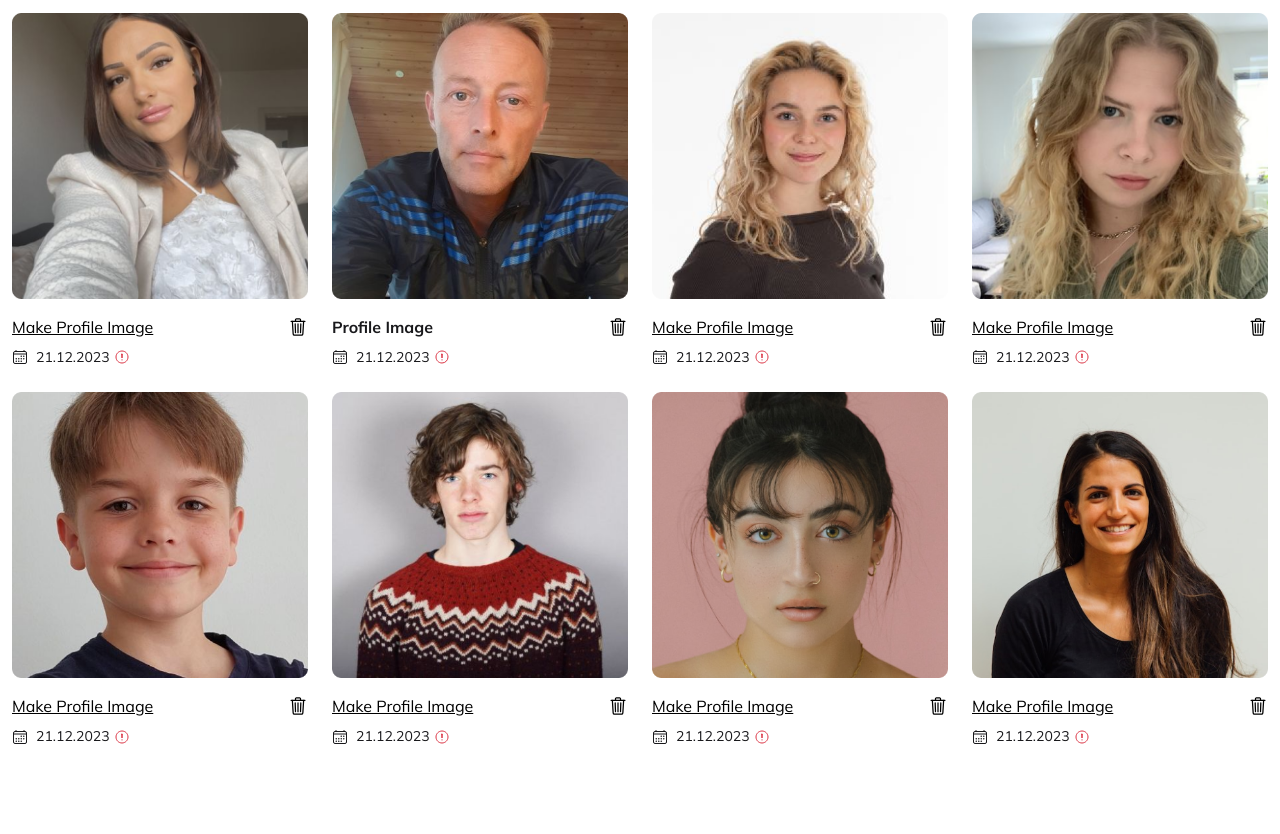
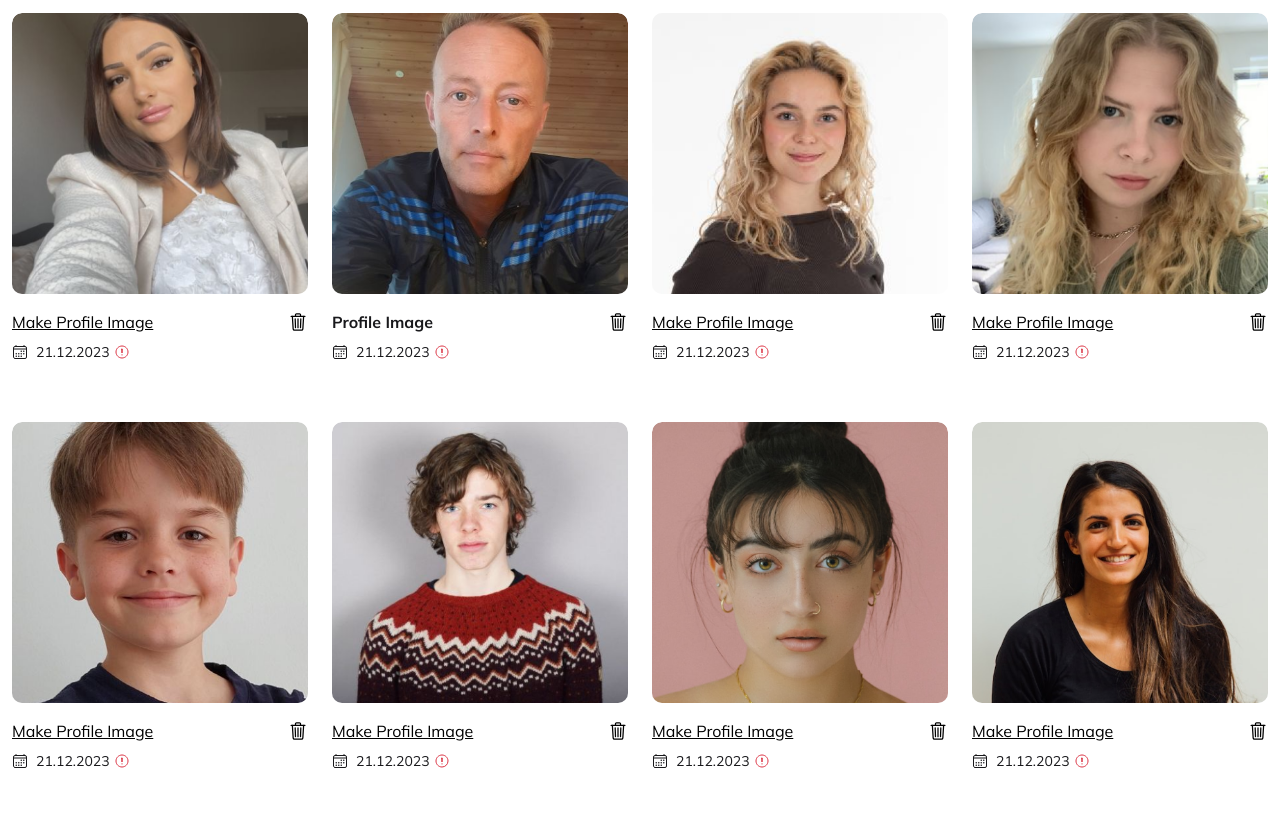
Before and after one commit to gursewak-sohi/OC_Gu, a plain HTML site: page upload-image-profile.html in a window 1280 px wide. Shown: the part 718-1552 px from the top of the page. Drawn offline with nearby package versions, Linux system fonts and the light colour scheme.

Commit message:
upload-image-profile

```diff
--- a/upload-image-profile.html
+++ b/upload-image-profile.html
@@ -179,7 +179,7 @@
         <!-- header end here -->
         <div class="clearfix"></div>
 
-        <section class="entry-content pt-40 pb-100">
+        <section class="entry-content pt-40">
             <div class="container">
                 <div class="row">
                     <div class="col-12">
@@ -222,10 +222,16 @@
                         <h2 class="fw-bold">Your Images</h2>
                     </div>
                 </div>
+
+            </div>
+        </section>
+
+        <section class="latestProfileSection pt-0 mt-2 pb-100">
+            <div class="container">
                 <div class="row">
                     <div class="col-6 col-sm-4 col-md-3 mb-3 mb-md-4">
-                        <div class="uploaded-image">
-                            <img class="img-fluid" src="img/profile-1.png" alt="upload" />
+                        <div class="profileItem">
+                            <div class="profileCard" style="background-image: url(img/profile-1.png);"></div>
                             <div class="d-flex justify-content-between mt-2 mt-sm-3">
                                 <div class="d-flex flex-column">
                                     <a class="text-decoration-underline fs-6 fs-sm-7 d-inline-block mb-2" href="javascript:;">Make Profile Image</a>
@@ -246,8 +252,8 @@
                         </div>
                     </div>
                     <div class="col-6 col-sm-4 col-md-3 mb-3 mb-md-4">
-                        <div class="uploaded-image">
-                            <img class="img-fluid" src="img/profile-2.png" alt="upload" />
+                        <div class="profileItem">
+                            <div class="profileCard" style="background-image: url(img/profile-2.png);"></div>
                             <div class="d-flex justify-content-between mt-2 mt-sm-3">
                                 <div class="d-flex flex-column">
                                     <div class="fw-bold fs-6 fs-sm-7 d-inline-block mb-2">Profile Image</div>
@@ -268,8 +274,8 @@
                         </div>
                     </div>
                     <div class="col-6 col-sm-4 col-md-3 mb-3 mb-md-4">
-                        <div class="uploaded-image">
-                            <img class="img-fluid" src="img/profile-3.png" alt="upload" />
+                        <div class="profileItem">
+                            <div class="profileCard" style="background-image: url(img/profile-3.png);"></div>
                             <div class="d-flex justify-content-between mt-2 mt-sm-3">
                                 <div class="d-flex flex-column">
                                     <a class="text-decoration-underline fs-6 fs-sm-7 d-inline-block mb-2" href="javascript:;">Make Profile Image</a>
@@ -290,8 +296,8 @@
                         </div>
                     </div>
                     <div class="col-6 col-sm-4 col-md-3 mb-3 mb-md-4">
-                        <div class="uploaded-image">
-                            <img class="img-fluid" src="img/profile-4.png" alt="upload" />
+                        <div class="profileItem">
+                            <div class="profileCard" style="background-image: url(img/profile-4.png);"></div>
                             <div class="d-flex justify-content-between mt-2 mt-sm-3">
                                 <div class="d-flex flex-column">
                                     <a class="text-decoration-underline fs-6 fs-sm-7 d-inline-block mb-2" href="javascript:;">Make Profile Image</a>
@@ -312,8 +318,8 @@
                         </div>
                     </div>
                     <div class="col-6 col-sm-4 col-md-3 mb-3 mb-md-4">
-                        <div class="uploaded-image">
-                            <img class="img-fluid" src="img/profile-5.png" alt="upload" />
+                        <div class="profileItem">
+                            <div class="profileCard" style="background-image: url(img/profile-5.png);"></div>
                             <div class="d-flex justify-content-between mt-2 mt-sm-3">
                                 <div class="d-flex flex-column">
                                     <a class="text-decoration-underline fs-6 fs-sm-7 d-inline-block mb-2" href="javascript:;">Make Profile Image</a>
@@ -334,8 +340,8 @@
                         </div>
                     </div>
                     <div class="col-6 col-sm-4 col-md-3 mb-3 mb-md-4">
-                        <div class="uploaded-image">
-                            <img class="img-fluid" src="img/profile-6.png" alt="upload" />
+                        <div class="profileItem">
+                            <div class="profileCard" style="background-image: url(img/profile-6.png);"></div>
                             <div class="d-flex justify-content-between mt-2 mt-sm-3">
                                 <div class="d-flex flex-column">
                                     <a class="text-decoration-underline fs-6 fs-sm-7 d-inline-block mb-2" href="javascript:;">Make Profile Image</a>
@@ -356,8 +362,8 @@
                         </div>
                     </div>
                     <div class="col-6 col-sm-4 col-md-3 mb-3 mb-md-4">
-                        <div class="uploaded-image">
-                            <img class="img-fluid" src="img/profile-7.png" alt="upload" />
+                        <div class="profileItem">
+                            <div class="profileCard" style="background-image: url(img/profile-7.png);"></div>
                             <div class="d-flex justify-content-between mt-2 mt-sm-3">
                                 <div class="d-flex flex-column">
                                     <a class="text-decoration-underline fs-6 fs-sm-7 d-inline-block mb-2" href="javascript:;">Make Profile Image</a>
@@ -378,8 +384,8 @@
                         </div>
                     </div>
                     <div class="col-6 col-sm-4 col-md-3 mb-3 mb-md-4">
-                        <div class="uploaded-image">
-                            <img class="img-fluid" src="img/profile-8.png" alt="upload" />
+                        <div class="profileItem">
+                            <div class="profileCard" style="background-image: url(img/profile-8.png);"></div>
                             <div class="d-flex justify-content-between mt-2 mt-sm-3">
                                 <div class="d-flex flex-column">
                                     <a class="text-decoration-underline fs-6 fs-sm-7 d-inline-block mb-2" href="javascript:;">Make Profile Image</a>
```
Also changed, not shown: profile-details.html (+0 -1 lines), 1 other file.
